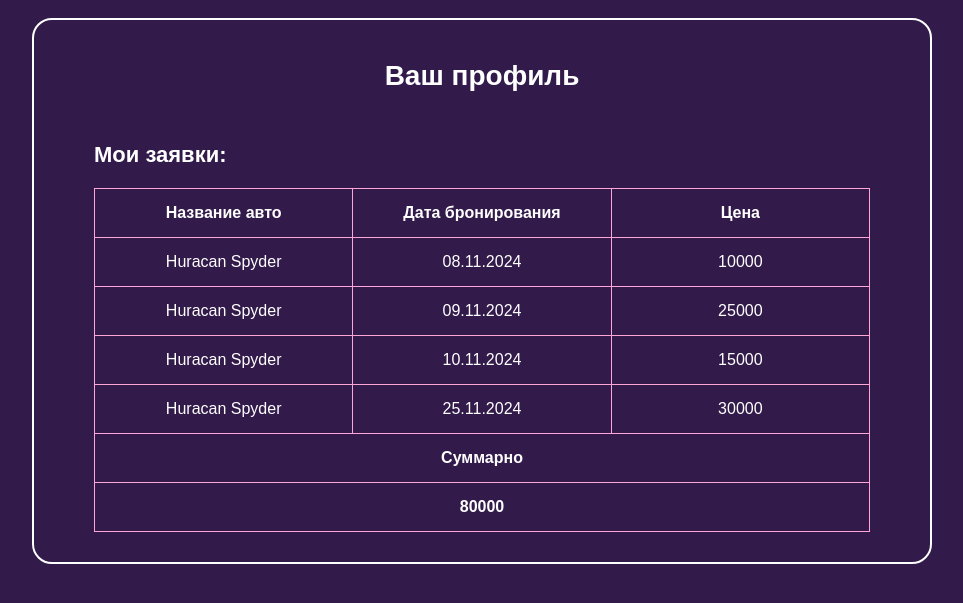
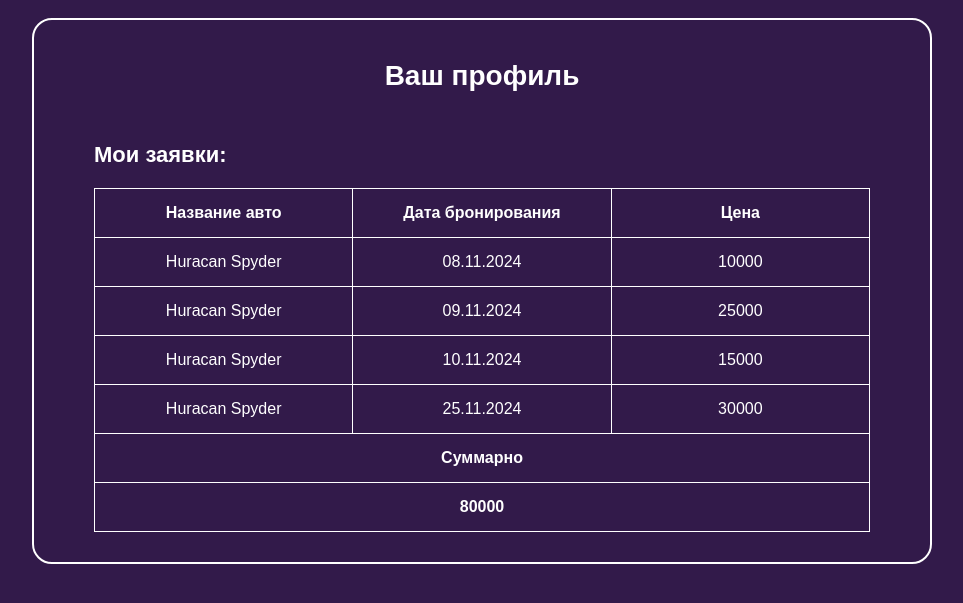
Before and after one commit to sv1pe-1/sherman, a plain HTML site: page index.html in a window 1280 px wide. Shown: the part 149-752 px from the top of the page, without its empty margins (158-1121 px from the left). Drawn offline with Linux system fonts and the light colour scheme.

Commit message:
Update style.css

```diff
--- a/style.css
+++ b/style.css
@@ -86,13 +86,13 @@ body {
     background-color: #321A4A;
     padding: 15px 10px;
     font-weight: bold;
-    border: 1px solid #FDA6D7;
+    border: 1px solid #FFFFFF;
 }
 
 .requests-table td {
     background-color: #321A4A;
     padding: 15px 10px;
-    border: 1px solid #FDA6D7;
+    border: 1px solid #FFFFFF;
 }
 
 .summary-cell {
```
